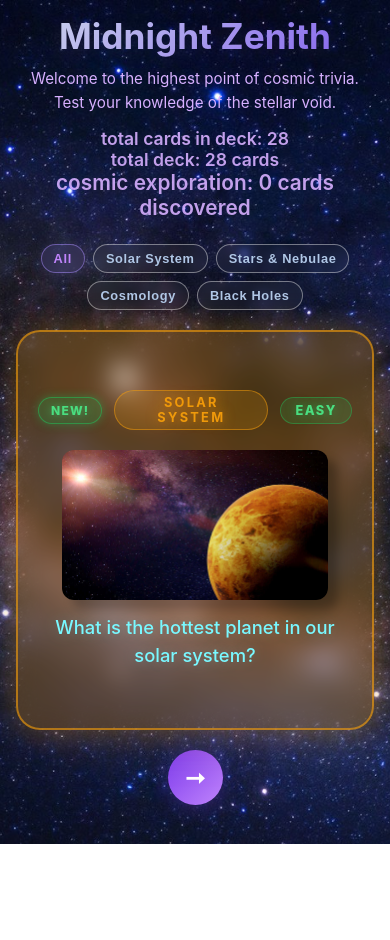
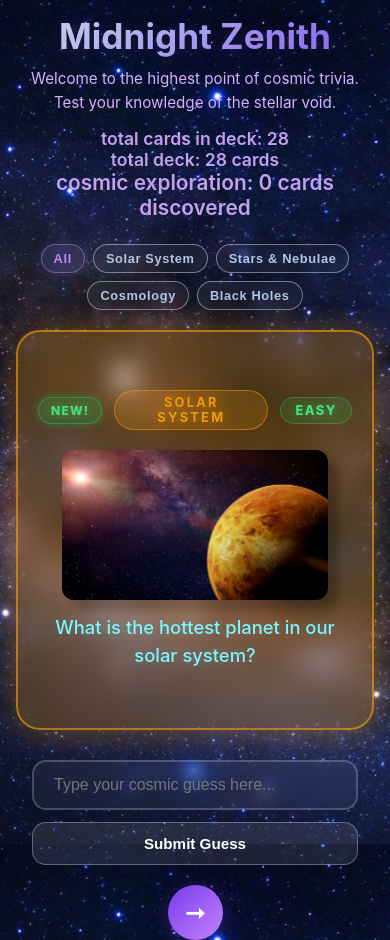
Before and after one commit to zxahamza20/Midnight-Zenith, a React (Vite) app: page / in a window 390 px wide. Before the commit the page ends 844 px from the top, so only its background shows below. Built offline with nearby package versions, Linux system fonts and the light colour scheme.

Commit message:
User can now submit their guess before flipping for answer

```diff
--- a/src/App.css
+++ b/src/App.css
@@ -165,6 +165,72 @@ body {
   opacity: 0.9;
 }
 
+.guess-container {
+  display: flex;
+  gap: 12px;
+  width: 100%;
+  max-width: 460px;
+  margin-top: 10px;
+}
+
+.guess-input {
+  flex: 1;
+  background: rgba(255, 255, 255, 0.05);
+  border: 2px solid rgba(255, 255, 255, 0.2);
+  border-radius: 14px;
+  padding: 14px 20px;
+  color: #FFFFFF;
+  font-size: 1rem;
+  outline: none;
+  backdrop-filter: blur(8px);
+  transition: all 0.3s ease;
+}
+
+.guess-input:focus {
+  border-color: #A78BFA;
+  box-shadow: 0 0 15px rgba(167, 139, 250, 0.3);
+}
+
+.guess-input.correct {
+  border-color: #22C55E !important;
+  background: rgba(34, 197, 94, 0.1);
+  box-shadow: 0 0 15px rgba(34, 197, 94, 0.3);
+}
+
+.guess-input.incorrect {
+  border-color: #EF4444 !important;
+  background: rgba(239, 68, 68, 0.1);
+  box-shadow: 0 0 15px rgba(239, 68, 68, 0.3);
+}
+
+.submit-guess-btn {
+  background: rgba(255, 255, 255, 0.1);
+  color: #FFFFFF;
+  border: 1px solid rgba(255, 255, 255, 0.3);
+  padding: 0 24px;
+  border-radius: 14px;
+  font-size: 0.95rem;
+  font-weight: 600;
+  cursor: pointer;
+  transition: all 0.2s ease;
+}
+
+.submit-guess-btn:hover {
+  background: rgba(255, 255, 255, 0.2);
+  border-color: rgba(255, 255, 255, 0.5);
+}
+
+@media (max-width: 500px) {
+  .guess-container {
+    flex-direction: column;
+    padding: 0 16px;
+    box-sizing: border-box;
+  }
+  .submit-guess-btn {
+    padding: 12px;
+  }
+}
+
 @media (max-width: 500px) {
   .app {
     padding-top: 15px;
--- a/src/App.jsx
+++ b/src/App.jsx
@@ -10,45 +10,60 @@ function App() {
   const [discoveredCardIds, setDiscoveredCardIds] = useState(new Set());
   const [isTransitioningFilter, setIsTransitioningFilter] = useState(false);
 
+  const [userGuess, setUserGuess] = useState('');
+  const [guessFeedback, setGuessFeedback] = useState(null);
+
   const filteredCards = activeCategory === 'All'
     ? spaceCards
     : spaceCards.filter(card => card.category === activeCategory);
 
   const currentCard = filteredCards[currentIndex];
-
   const categoryList = ['All', ...new Set(spaceCards.map(card => card.category))];
 
   const handleNextCard = () => {
+    setUserGuess('');
+    setGuessFeedback(null);
     setForceFlipReset(prev => prev + 1);
 
-    setTimeout(() => {
-      const currentPoolSize = activeCategory === 'All'
-        ? spaceCards.length
-        : spaceCards.filter(card => card.category === activeCategory).length;
-
-      if (currentPoolSize > 0) {
-        const currentFiltered = activeCategory === 'All'
-          ? spaceCards
-          : spaceCards.filter(card => card.category === activeCategory);
-
+    if (filteredCards.length > 0) {
       setDiscoveredCardIds(prev => new Set([...prev, currentCard.id]));
 
-        const randomIndex = Math.floor(Math.random() * currentPoolSize);
+      const randomIndex = Math.floor(Math.random() * filteredCards.length);
       setCurrentIndex(randomIndex);
     }
-    }, 300);
   };
 
   const handleCategoryChange = (category) => {
     setIsTransitioningFilter(true);
     setForceFlipReset(prev => prev + 1);
+
+    if (currentCard) {
       setDiscoveredCardIds(prev => new Set([...prev, currentCard.id]));
+    }
+
+    setUserGuess('');
+    setGuessFeedback(null);
+
     setCurrentIndex(0);
     setActiveCategory(category);
 
     setTimeout(() => {
       setIsTransitioningFilter(false);
     }, 50);
+  };
+
+  const handleGuessSubmit = (e) => {
+    e.preventDefault();
+    if (!userGuess.trim() || !currentCard) return;
+
+    const standardizedAnswer = currentCard.answer.toLowerCase().trim();
+    const standardizedUserGuess = userGuess.toLowerCase().trim();
+
+    if (standardizedUserGuess === standardizedAnswer || standardizedAnswer.includes(standardizedUserGuess)) {
+      setGuessFeedback('correct');
+    } else {
+      setGuessFeedback('incorrect');
+    }
   };
 
   return (
@@ -82,6 +97,7 @@ function App() {
 
       <main className="card-area">
         {filteredCards.length > 0 ? (
+          <>
             <Card
               id={currentCard.id}
               question={currentCard.question}
@@ -92,7 +108,23 @@ function App() {
               difficulty={currentCard.difficulty}
               discoveredCardIds={discoveredCardIds}
               isTransitioningFilter={isTransitioningFilter}
+              guessFeedback={guessFeedback}
             />
+
+            <form className="guess-container" onSubmit={handleGuessSubmit}>
+              <input
+                type="text"
+                className={`guess-input ${guessFeedback ? guessFeedback : ''}`}
+                placeholder="Type your cosmic guess here..."
+                value={userGuess}
+                onChange={(e) => setUserGuess(e.target.value)}
+                disabled={guessFeedback === 'correct'}
+              />
+              <button type="submit" className="submit-guess-btn">
+                Submit Guess
+              </button>
+            </form>
+          </>
         ) : (
           <div style={{ color: '#94A3B8', padding: '40px' }}>No cards available.</div>
         )}
--- a/src/components/Card.css
+++ b/src/components/Card.css
@@ -252,6 +252,18 @@
   transition: none !important;
 }
 
+.card.feedback-correct .card-front,
+.card.feedback-correct .card-back {
+  border: 2px solid #22C55E !important;
+  box-shadow: 0 0 35px rgba(34, 197, 94, 0.5), 0 10px 50px rgba(34, 197, 94, 0.2) !important;
+}
+
+.card.feedback-incorrect .card-front,
+.card.feedback-incorrect .card-back {
+  border: 2px solid #EF4444 !important;
+  box-shadow: 0 0 35px rgba(239, 68, 68, 0.5), 0 10px 50px rgba(239, 68, 68, 0.2) !important;
+}
+
 @media (max-width: 500px) {
   .card {
     min-height: 400px;
--- a/src/components/Card.jsx
+++ b/src/components/Card.jsx
@@ -1,7 +1,18 @@
 import React, { useState, useEffect } from 'react';
 import './Card.css';
 
-const Card = ({ id, question, answer, category, image, forceFlipReset, difficulty, discoveredCardIds, isTransitioningFilter }) => {
+const Card = ({
+  id,
+  question,
+  answer,
+  category,
+  image,
+  forceFlipReset,
+  difficulty,
+  discoveredCardIds,
+  isTransitioningFilter,
+  guessFeedback
+}) => {
   const [isFlipped, setIsFlipped] = useState(false);
 
   useEffect(() => {
@@ -12,9 +23,11 @@ const Card = ({ id, question, answer, category, image, forceFlipReset, difficult
     setIsFlipped(!isFlipped);
   };
 
+  const cardFeedbackClass = guessFeedback ? `feedback-${guessFeedback}` : '';
+
   return (
     <div
-      className={`card ${isFlipped && !isTransitioningFilter ? 'is-flipped' : ''} ${isTransitioningFilter ? 'suppress-flip' : ''}`}
+      className={`card ${isFlipped && !isTransitioningFilter ? 'is-flipped' : ''} ${isTransitioningFilter ? 'suppress-flip' : ''} ${cardFeedbackClass}`}
       data-category={category}
       onClick={handleCardClick}
     >
```
Lines whose indentation alone changed are shown as unchanged.
